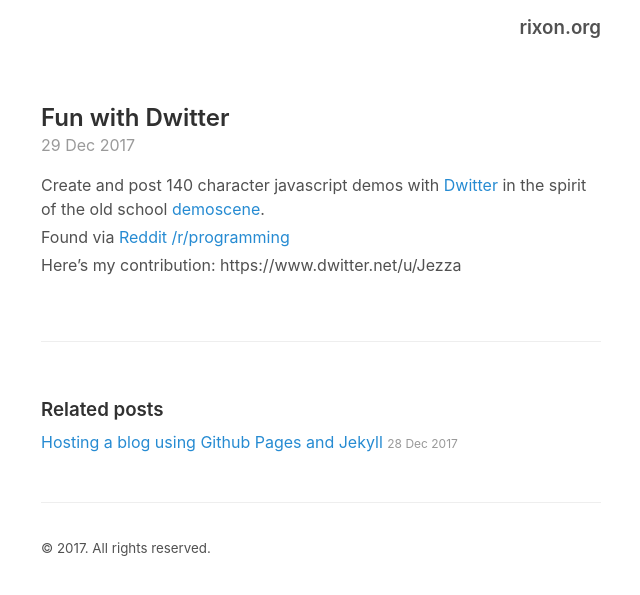
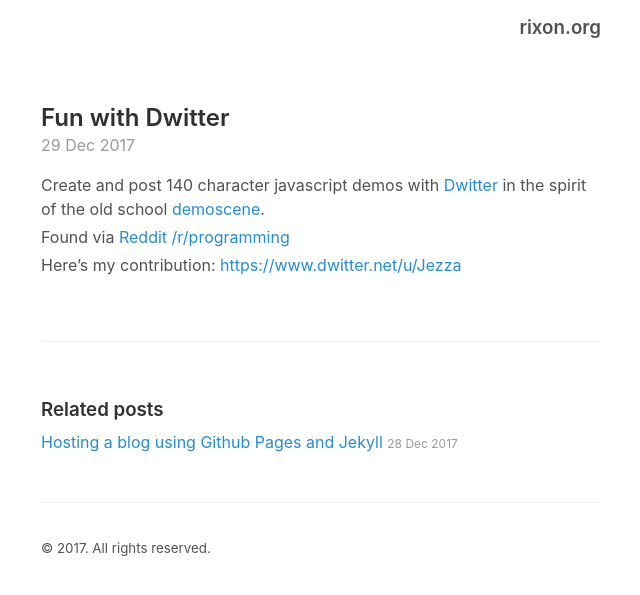
Before and after one commit to jeremyrixon/jeremyrixon, a Jekyll site: the page built from _posts/2017-12-29-fun-with-dwitter.md, in a window 1280 px wide. Shown: the top 595 px of the page, without its empty margins (319-959 px from the left). Built offline with Jekyll 4.4.1, drawn with Linux system fonts in a browser that asks for light colours; some of the changed lines change nothing that is shown.

Commit message:
setting up

```diff
--- a/_posts/2017-12-29-fun-with-dwitter.md
+++ b/_posts/2017-12-29-fun-with-dwitter.md
@@ -9,7 +9,7 @@ Create and post 140 character javascript demos with [Dwitter](https://www.dwitte
 
 Found via [Reddit /r/programming](https://www.reddit.com/r/programming/comments/8m8770/til_theres_a_community_called_dwitter_where/)
 
-Here's my contribution: https://www.dwitter.net/u/Jezza
+Here's my contribution: [https://www.dwitter.net/u/Jezza](https://www.dwitter.net/u/Jezza)
 
 <!--
 # Ideas
```
